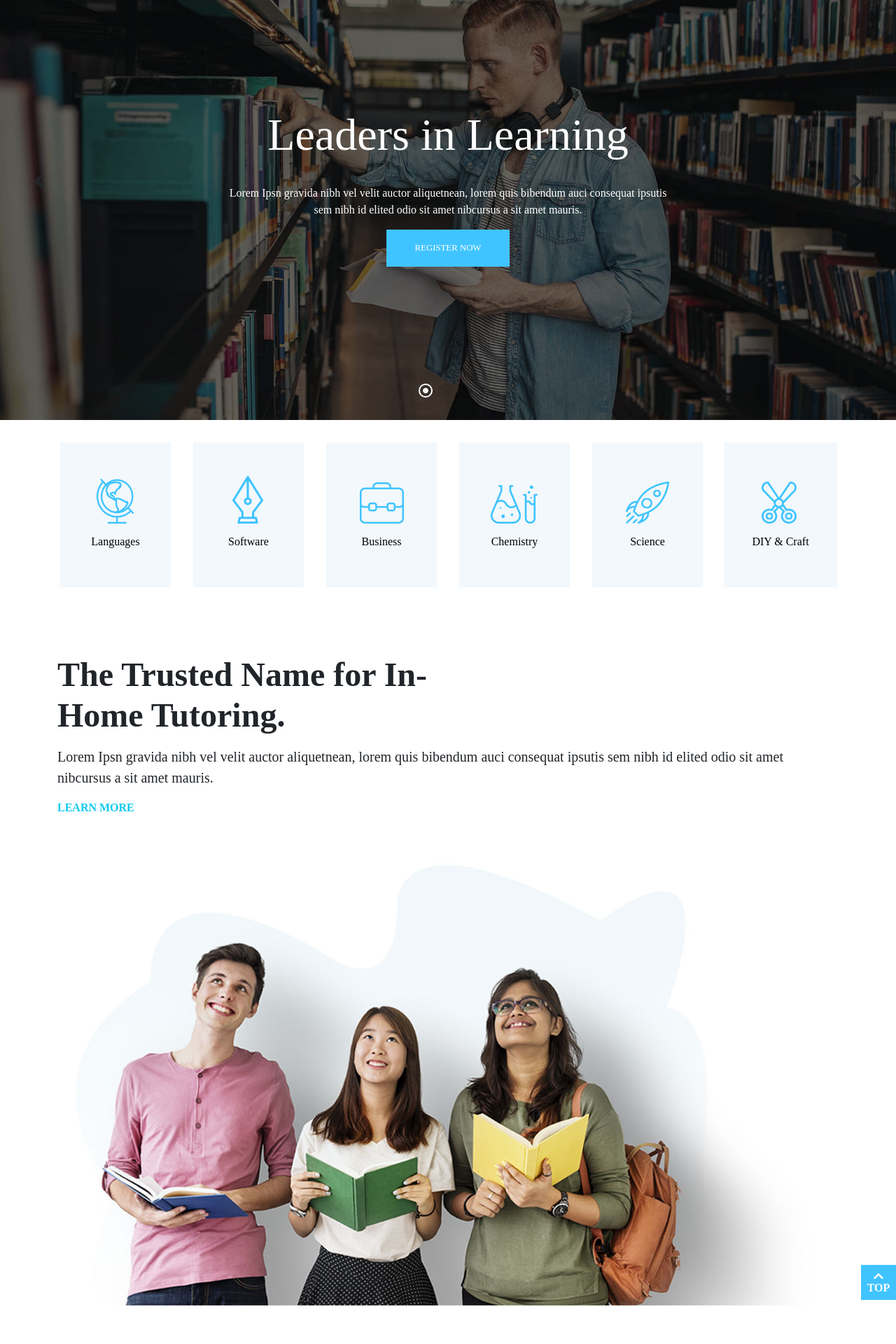
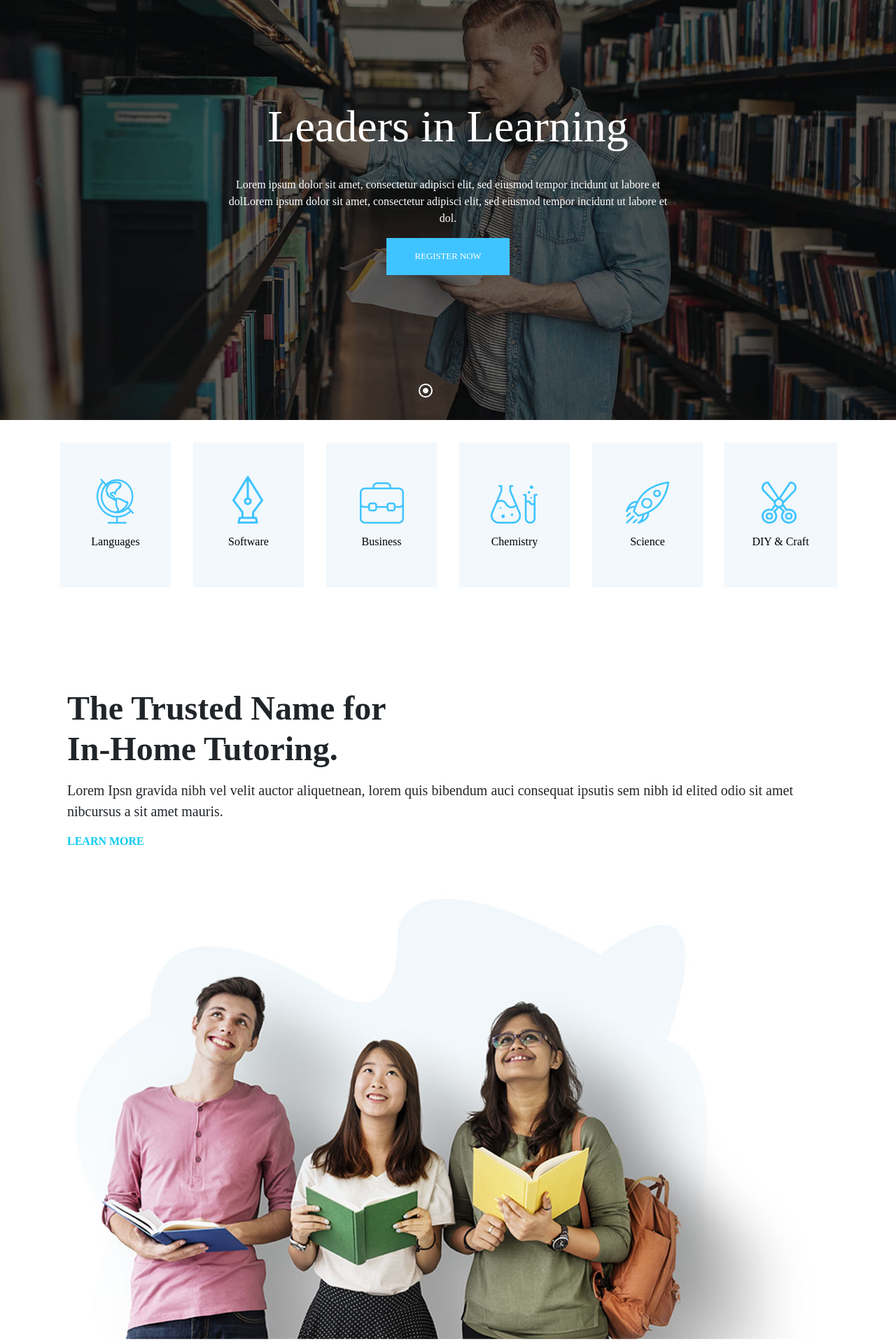
Before and after one commit to FeliciaPompei/proj-html-vuejs, a Vue app: page / in a window 1280 px wide. Shown: the part 80-2000 px from the top of the page at 70% size. Built offline with nearby package versions, Linux system fonts and the light colour scheme; a web font is replaced by a local one.

Commit message:
styling modifications

```diff
--- a/src/components/Main.vue
+++ b/src/components/Main.vue
@@ -8,31 +8,9 @@
         <NavBar
         :schoolSubjects = "schoolSubjects"
         />
-        <div class="top-button course p-2">
-            <a class="text-uppercase text-white"
-            href="#">
-                <i class="fas fa-chevron-up text-center"> top </i>
-            </a>
-        </div>
         <Course/>
-        <div class="top-button art-empowering p-2">
-            <a class="text-uppercase text-white"
-            href="#">
-                <i class="fas fa-chevron-up text-center"> top </i>
-
-            </a>
-        </div>
-        <div class="top-button slider-review p-2">
-            <a class="text-uppercase text-white"
-            href="#">
-                <i class="fas fa-chevron-up text-center"> top </i>
-
-            </a>
-        </div>
-
         <SliderReviews
         :sliderReviews ='sliderReviews'
-        @nextSlide = 'nextSlide'
         />
         <LearningSection
         :aboutIcademy ='aboutIcademy'
@@ -78,7 +56,7 @@ export default {
                     id : 'slider-1',
                     image : 'h6-slide-1-background.jpg',
                     title: 'Leaders in Learning',
-                    subTitle : 'Lorem Ipsn gravida nibh vel velit auctor aliquetnean, lorem quis bibendum auci consequat ipsutis sem nibh id elited odio sit amet nibcursus a sit amet mauris.',
+                    subTitle : 'Lorem ipsum dolor sit amet, consectetur adipisci elit, sed eiusmod tempor incidunt ut labore et dolLorem ipsum dolor sit amet, consectetur adipisci elit, sed eiusmod tempor incidunt ut labore et dol.',
                     buttonText : 'register now',
                     link: '#',
                     class : 'my-circle'
@@ -96,7 +74,7 @@ export default {
                     id : 'slider-3',
                     image : 'course-9-f-img.jpg',
                     title: 'Contemporary Ideas',
-                    subTitle : 'Lorem Ipsn gravida nibh vel velit auctor aliquetnean, lorem quis bibendum auci consequat ipsutis sem nibh id elited odio sit amet nibcursus a sit amet mauris.',
+                    subTitle : 'Lorem Ipsn gravida nibh vel velit auctor aliquetnean, lorem quis bibendum auci consequat ipsutis sem nibh.',
                     buttonText : 'register now',
                     link: '#',
                     class : 'my-circle'
@@ -133,15 +111,15 @@ export default {
                 {
                     id: 1,
                     avatar: 'testimonials-standard-1.png',
-                    comment:'Lorem Ipsn gravida nibh vel velit auctor aliquetnean, lorem quis bibendum auci consequat ipsutis sem nibh id elited odio sit amet nibcursus a sit amet mauris.',
-                    name:'Bubble Gum Girl',
+                    comment:'Lorem Ipsn gravida nibh vel velit auctor aliquetnean, lorem quis bibendum.',
+                    name:'Mira Wu',
                     status:'student',
                     class : 'my-circle'
                 },
                 {
                     id: 2,
                     avatar: 'testimonials-standard-2.png',
-                    comment:'Lorem Ipsn gravida nibh vel velit auctor aliquetnean, lorem quis bibendum auci consequat ipsutis sem nibh id elited odio sit amet nibcursus a sit amet mauris.',
+                    comment:'Lorem ipsum dolor sit amet consectetur adipisicing elit. Quidem id obcaecati, fuga quaerat molestias maiores a, autem, ea ut corporis asperiores eius dicta neque iusto dolore architecto sunt libero minus!',
                     name:'Joan Collins',
                     status:'student',
                     class : 'my-circle'
@@ -149,8 +127,8 @@ export default {
                 {
                     id: 3,
                     avatar: 'testimonials-standard-3.png',
-                    comment:'Lorem Ipsn gravida nibh vel velit auctor aliquetnean, lorem quis bibendum auci consequat ipsutis sem nibh id elited odio sit amet nibcursus a sit amet mauris.',
-                    name:'I look smart cause I\'m wearing glasses',
+                    comment:'Lorem, ipsum dolor sit amet consectetur adipisicing elit. Perferendis, voluptates sequi at animi iste adipisci excepturi, modi dolores, velit ipsam officiis voluptate aperiam. Porro velit ullam odio quo amet officiis',
+                    name:'Prof. GreenWood',
                     status:'teacher',
                     class : 'my-circle'
                 },
@@ -159,7 +137,7 @@ export default {
                 {
                     question : 'What We Do',
                     title: 'Learning Possibilities',
-                    content: 'Lorem Ipsn gravida nibh vel velit auctor aliquetnean, lorem quis bibendum auci consequat ipsutis sem nibh id elited odio sit amet nibcursus a sit amet mauris.',
+                    content: 'Lorem, ipsum dolor sit amet consectetur adipisicing elit. Perferendis, voluptates sequi at animi iste adipisci excepturi, modi dolores, velit ipsam officiis voluptate aperiam. Porro velit ullam odio quo amet officiis',
                     image:'h3-custom-icon-1.png',
                     list :[
                         {
@@ -199,7 +177,7 @@ export default {
                 {
                     question : 'Career Archievements',
                     title: 'Career Archievements',
-                    content: 'Lorem Ipsn gravida nibh vel velit auctor aliquetnean, lorem quis bibendum auci consequat ipsutis sem nibh id elited odio sit amet nibcursus a sit amet mauris.',
+                    content: 'Lorem, ipsum dolor sit amet consectetur adipisicing elit. Perferendis, voluptates sequi at animi iste adipisci excepturi, modi dolores, velit ipsam officiis voluptate aperiam. Porro velit ullam odio quo amet officiis',
                     image:'h3-custom-icon-3.png',
                     list :[
                         {
@@ -239,7 +217,7 @@ export default {
                 {
                     question : 'Steps To Success',
                     title: 'Steps To Success',
-                    content: 'Lorem Ipsn gravida nibh vel velit auctor aliquetnean, lorem quis bibendum auci consequat ipsutis sem nibh id elited odio sit amet nibcursus a sit amet mauris.',
+                    content: 'Lorem, ipsum dolor sit amet consectetur adipisicing elit. Perferendis, voluptates sequi at animi iste adipisci excepturi, modi dolores, velit ipsam officiis voluptate aperiam. Porro velit ullam odio quo amet officiis',
                     image:'h3-custom-icon-5.png',
                     list :[
                         {
@@ -281,30 +259,33 @@ export default {
                 [
                     {
                     image:'course-1-f-img',
+                    imagehover:'course-10-f-img',
                     type: 'Andriod Developer',
                     teacher: 'Davide Sanders',
                     price:'free',
-                    content: 'lorem',
+                    content: 'Lorem ipsum dolor sit amet consectetur adipisicing elit. Debitis laudantium corrupti corporis nemo ratione.',
                     group: 1,
                     courseType: 'programming',
                     class : 'my-circle'
                 },
                 {
                     image:'course-2-f-img',
+                    imagehover:'course-11-f-img',
                     type: 'Andriod Developer',
                     teacher: 'Davide Sanders',
-                    price:'free',
-                    content: 'lorem',
+                    price:'$20',
+                    content: 'Lorem ipsum dolor sit amet consectetur adipisicing elit. Debitis laudantium corrupti corporis nemo ratione.',
                     group: 1,
                     courseType: 'business',
                     class : 'my-circle'
                 },
                 {
                     image:'course-3-f-img',
+                    imagehover:'course-12-f-img',
                     type: 'Andriod Developer',
                     teacher: 'Davide Sanders',
                     price:'free',
-                    content: 'lorem',
+                    content: 'Lorem ipsum dolor sit amet consectetur adipisicing elit. Debitis laudantium corrupti corporis nemo ratione.',
                     group: 1,
                     courseType: 'business',
                     class : 'my-circle'
@@ -316,7 +297,7 @@ export default {
                     type: 'Andriod Developer',
                     teacher: 'Davide Sanders',
                     price:'$120',
-                    content: 'lorem',
+                    content: 'Lorem ipsum dolor sit amet consectetur adipisicing elit. Debitis laudantium corrupti corporis nemo ratione.',
                     group: 2,
                     courseType: 'business',
                     class : 'my-circle'
@@ -326,7 +307,7 @@ export default {
                     type: 'Andriod Developer',
                     teacher: 'Davide Sanders',
                     price:'$50',
-                    content: 'lorem',
+                    content: 'Lorem ipsum dolor sit amet consectetur adipisicing elit. Debitis laudantium corrupti corporis nemo ratione.',
                     group: 1,
                     courseType: 'programming',
                     class : 'my-circle'
@@ -336,7 +317,7 @@ export default {
                     type: 'Andriod Developer',
                     teacher: 'Davide Sanders',
                     price:'free',
-                    content: 'lorem',
+                    content: 'Lorem ipsum dolor sit amet consectetur adipisicing elit. Debitis laudantium corrupti corporis nemo ratione.',
                     group: 1,
                     courseType: 'programming',
                     class : 'my-circle'
@@ -347,8 +328,8 @@ export default {
                     image:'course-7-f-img',
                     type: 'Andriod Developer',
                     teacher: 'Davide Sanders',
-                    price:'free',
-                    content: 'lorem',
+                    price:'$150',
+                    content: 'Lorem ipsum dolor sit amet consectetur adipisicing elit. Debitis laudantium corrupti corporis nemo ratione.',
                     group: 2,
                     courseType: 'business',
                     class : 'my-circle'
@@ -358,7 +339,7 @@ export default {
                     type: 'Andriod Developer',
                     teacher: 'Davide Sanders',
                     price:'free',
-                    content: 'lorem',
+                    content: 'Lorem ipsum dolor sit amet consectetur adipisicing elit. Debitis laudantium corrupti corporis nemo ratione.',
                     group: 1,
                     courseType: 'programming',
                     class : 'my-circle'
@@ -368,7 +349,7 @@ export default {
                     type: 'Andriod Developer',
                     teacher: 'Davide Sanders',
                     price:'$20',
-                    content: 'lorem',
+                    content: 'Lorem ipsum dolor sit amet consectetur adipisicing elit. Debitis laudantium corrupti corporis nemo ratione.',
                     group: 1,
                     courseType: 'programming',
                     class : 'my-circle'
@@ -438,29 +419,20 @@ export default {
                 }
             ]
         }
-    },
-    methods : {
-
     }
 }
 </script>
 
-<style lang="scss" scoped>
+<style lang="scss">
+@import "../assets/styles/partials/_variables.scss";
 .top-button{
-    background-color: #40C4FF;
+    background-color: $lightBlueColor;
     width: 50px;
     height:50px;
+    z-index:3;
 
     position:absolute;
     right:0;
-}
-.course{
-    top:37%;
-}
-.art-empowering{
-    top: 59%;
-}
-.slider-review{
-    top:71%;
+    top:0;
 }
 </style>
--- a/src/components/footer/FooterBot.vue
+++ b/src/components/footer/FooterBot.vue
@@ -1,7 +1,7 @@
 <template>
     <section class="container-fluid p-5 text-white">
         <div class="row justify-content-between">
-            <div class="col-6">
+            <div class="col-6 px-5">
                 <span>Copyrights 2017 <i class="fa fa-copyright pe-1"> </i>Mikado Themes</span>
             </div>
             <div class="col-4 d-flex justify-content-evenly text-uppercase">
--- a/src/components/main/Course.vue
+++ b/src/components/main/Course.vue
@@ -1,13 +1,13 @@
 <template>
 <!-- Add button to go to the top -->
-    <div class="container pt-5 ">
-        <div class="row">
-            <div class="col-6">
+    <section class="container-fluid pt-5">
+        <div class="row p-5">
+            <div class="col-6 px-5">
                 <h1 class="fw-bold my-title-size mb-3">
                     The Trusted Name for In-Home Tutoring.
                 </h1>
             </div>
-            <div class="col-12">
+            <div class="col-12 px-5">
                 <p class="fs-5">
                     Lorem Ipsn gravida nibh vel velit auctor aliquetnean, lorem quis bibendum auci consequat ipsutis sem nibh id elited odio sit amet nibcursus a sit amet mauris.
                 </p>
@@ -16,6 +16,7 @@
                     learn more
                 </a>
             </div>
+
             <div class="col-12 d-flex justify-content-center position-relative">
                 <img
                 src="img/h5-img-1.jpg"
@@ -57,7 +58,13 @@
 
             </div>
         </div>
-    </div>
+        <div class="top-button course p-2">
+                <a class="text-uppercase text-white"
+                href="#">
+                    <i class="fas fa-chevron-up text-center"> top </i>
+                </a>
+        </div>
+    </section>
 </template>
 
 <script>
@@ -68,6 +75,9 @@ export default {
 
 <style lang="scss" scoped>
 @import "../../assets/styles/partials/_variables.scss";
+.container{
+    position:relative;
+}
 .my-title-size{
     font-size:3rem;
 }
--- a/src/components/main/LearningSection.vue
+++ b/src/components/main/LearningSection.vue
@@ -20,7 +20,7 @@
                 <h1 class="mb-3">
                     {{element.title}}
                 </h1>
-                <p class="mb-3 text-secondary">
+                <p class="mb-3 pe-5 me-5 text-secondary">
                     {{element.content}}
                 </p>
             </div>
@@ -38,11 +38,17 @@
                 v-for="(element, index) in aboutIcademy"
                 :key="index"
                 :class="(index == sliderIndex) ? 'd-block' : 'd-none' ">
-                    <img class="img-fluid"
+                    <img class="my-img-size"
                     :src="`img/${element.image}`"
                     alt="Symbol">
                 </div>
             </div>
+        </div>
+        <div class="top-button course p-2">
+                <a class="text-uppercase text-white"
+                href="#">
+                    <i class="fas fa-chevron-up text-center"> top </i>
+                </a>
         </div>
     </section>
 </template>
@@ -71,33 +77,36 @@ export default {
 </script>
 
 <style lang='scss' scoped>
+@import "../../assets/styles/partials/_variables.scss";
 section{
-    // background-color:paleturquoise;
-    // height:100vh;
+    position:relative;
     .thumbnails{
         width:30%;
-        // background-color: palegreen;
         .thumbnail{
             list-style: none;
+            cursor: pointer;
         }
     }
     .my-active{
-        border-left: #40C4FF solid 5px;
+        border-left: $lightBlueColor solid 5px;
         color:#40C4FF;
     }
     .article{
         width:70%;
-        // background-color: palevioletred;
     }
     .my-check-mark:before{
         content:'\2713';
+        padding-right: 0.5rem;
         font-size: 1.5rem;
-        color:lightblue;
+        color:$lightBlueColor;
     }
     .my-check-mark{
         list-style:none;
         padding: 0.5rem;
         padding-left:0;
     }
+    .my-img-size{
+        width:150px;
+    }
 }
 </style>
--- a/src/components/main/OnlineCourseSlider.vue
+++ b/src/components/main/OnlineCourseSlider.vue
@@ -1,40 +1,52 @@
 <template>
-    <div class="container">
-        <div class="row">
+    <section class="container-fluid p-4">
+        <div class="row pt-4">
             <div class="col-12 text-center mb-5">
-                <h1 class="mb-3">Popular Online Courses</h1>
-                <p>Lorem ipsum dolor sit amet consectetur adipisicing elit. Modi ab commodi numquam reiciendis excepturi</p>
+                <h1 class="mb-3">
+                    Popular Online Courses
+                </h1>
+                <p>
+                    Lorem ipsum dolor sit amet consectetur adipisicing elit. Modi ab commodi numquam reiciendis excepturi
+                </p>
             </div>
         </div>
-        <div class="slider-container" @mouseleave="autoPlay" @mouseover="stopPlay">
+        <div class="slider-container"
+        @mouseleave="autoPlay"
+        @mouseover="stopPlay">
             <div class="my-slider-cards d-flex">
                 <div
                 v-for="(sliderElement, index) in onlineCourses[pageNumber]"
                 :key="index"
                 >
                     <div class="justify-content-center align-items-center p-3 mb-2">
-                        <img class="card-img-top w-100"
+                        <img class="card-img-top w-100 d-block"
                         :src="`img/${sliderElement.image}.jpg`"
                         :alt="sliderElement.type">
                         <div class="card-body w-100">
                             <div class="d-flex justify-content-between mb-2">
                                 <div>
-                                    <h5 class="card-title mb-1">{{sliderElement.type}}</h5>
-                                    <span> {{sliderElement.teacher}} </span>
+                                    <h5 class="card-title mb-1">
+                                        {{sliderElement.type}}
+                                    </h5>
+                                    <span class="text-secondary">
+                                        {{sliderElement.teacher}}
+                                    </span>
                                 </div>
                                 <span class="rounded-pill text-white my-price-tag align-self-start"
                                 :class="(sliderElement.price == 'free') ? 'bg-warning' : 'bg-info'">
                                     {{sliderElement.price}}
                                 </span>
                             </div>
-                            <p class="card-text text-secondary">
+                            <p class="card-text text-secondary pe-5">
                                 {{sliderElement.content}}
                             </p>
                             <span class="text-secondary me-2">
-                                <i class="fas fa-user me-1"></i> {{sliderElement.group}}
+                                <i class="fas fa-user me-1"></i>
+                                {{sliderElement.group}}
                             </span>
                             <span class="text-secondary">
-                                <i class="fas fa-tag me-1"></i> {{sliderElement.courseType}}
+                                <i class="fas fa-tag me-1"></i>
+                                {{sliderElement.courseType}}
                             </span>
                         </div>
                     </div>
@@ -50,7 +62,13 @@
                 </div>
             </div>
         </div>
-    </div>
+        <div class="top-button course p-2">
+                <a class="text-uppercase text-white"
+                href="#">
+                    <i class="fas fa-chevron-up text-center"> top </i>
+                </a>
+        </div>
+    </section>
 </template>
 
 <script>
@@ -99,16 +117,21 @@ export default {
 </script>
 
 <style lang="scss" scoped>
+@import "../../assets/styles/partials/_variables.scss";
+section{
+    position:relative;
+    // height:68vh;
+}
 .slider-container {
     width:100%;
-    height:60vh;
+    height:68vh;
     position:relative;
     margin-bottom:7rem;
 
 .my-circle-wrapper{
         display:flex;
         position: absolute;
-        bottom:0;
+        bottom:-2rem;
         left:50%;
         transform: translateX(-50%);
 
@@ -120,7 +143,7 @@ export default {
 
         }
         .my-bg-color{
-            background-color:#9CE0FF;
+            background-color:$circleBg;
         }
 
         .active{
--- a/src/components/main/SliderReviews.vue
+++ b/src/components/main/SliderReviews.vue
@@ -1,5 +1,5 @@
 <template>
-    <div>
+    <section>
         <div class="my-slider-container d-flex justify-content-center mb-5"
         @mouseleave = "autoPlay"
         @mouseover = "stopPlay">
@@ -35,7 +35,7 @@
                 </div>
             </div>
         </div>
-    </div>
+    </section>
 </template>
 
 <script>
@@ -79,7 +79,6 @@ export default {
 
 <style lang="scss" scoped>
 @import "../../assets/styles/partials/_variables.scss";
-
 .my-slider-container {
     width:100%;
     height:80vh;
```
